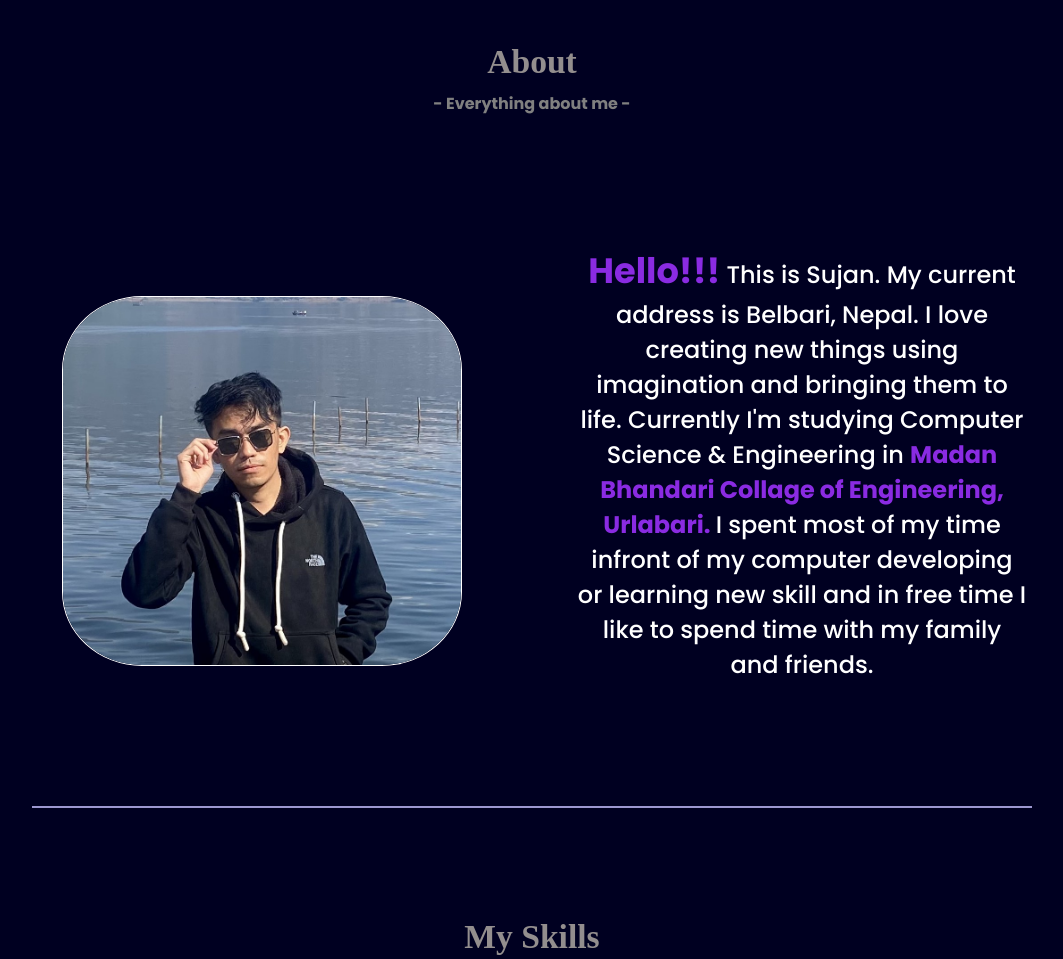
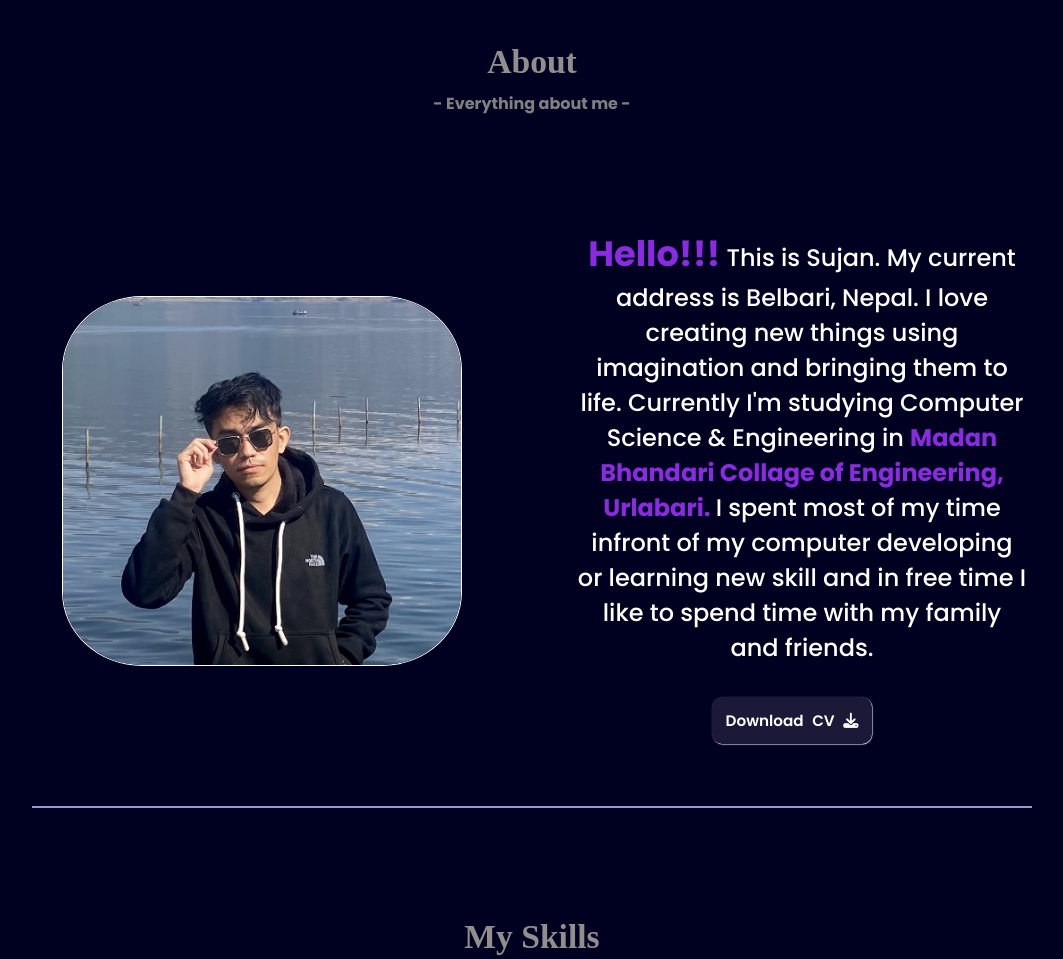
Before and after one commit to Sujan-Rai-426/Profile_Website, a Django app: page / in a window 1280 px wide. Shown: the part 837-1796 px from the top of the page, without its empty margins (108-1171 px from the left). Run offline with Django 5.2, Linux system fonts and the light colour scheme; tables that the repository leaves empty hold one stand-in row (values such as "Sample post"); grey boxes marked "Sample" are stand-in pictures; some libraries are stand-ins or nearby versions; some web fonts are replaced.

Commit message:
restored

```diff
--- a/Home/templates/Home/index.html
+++ b/Home/templates/Home/index.html
@@ -69,11 +69,13 @@
                             <br>
 
 
-                        {% for doc in downlaod_files %}
+
+                        {% for doc in download_files %}
 
                             <a href="{{ doc.file.url }}" class="btn" download="{{ doc.name }}" type="submit">Download CV <i class="fa-solid fa-download"></i> </a>
 
                         {% endfor %}
+
                     </div>
 
                 </section>
--- a/Profile/settings.py
+++ b/Profile/settings.py
@@ -41,7 +41,7 @@ if DEBUG:
     EMAIL_HOST_PASSWORD = '8dfdbdbd700e2d'
     EMAIL_PORT = '2525'
 else:
-    EMAIL_BACKEND = "djnago.core.mail.backends.smtp.EmailBackend"
+    EMAIL_BACKEND = "django.core.mail.backends.smtp.EmailBackend"
     EMAIL_HOST = "smtp.gmail.com"
     EMAIL_PORT = 587
     EMAIL_USE_TLS = True
```
Also changed, not shown: download/resume.jpg (deleted), media/project_img/Myportfolio.png (deleted), media/project_img/Nepal-Mart1.png (deleted), media/project_img/portfolio1.jpeg (deleted), media/project_img/projectB.jpg (deleted), 1 other file.
